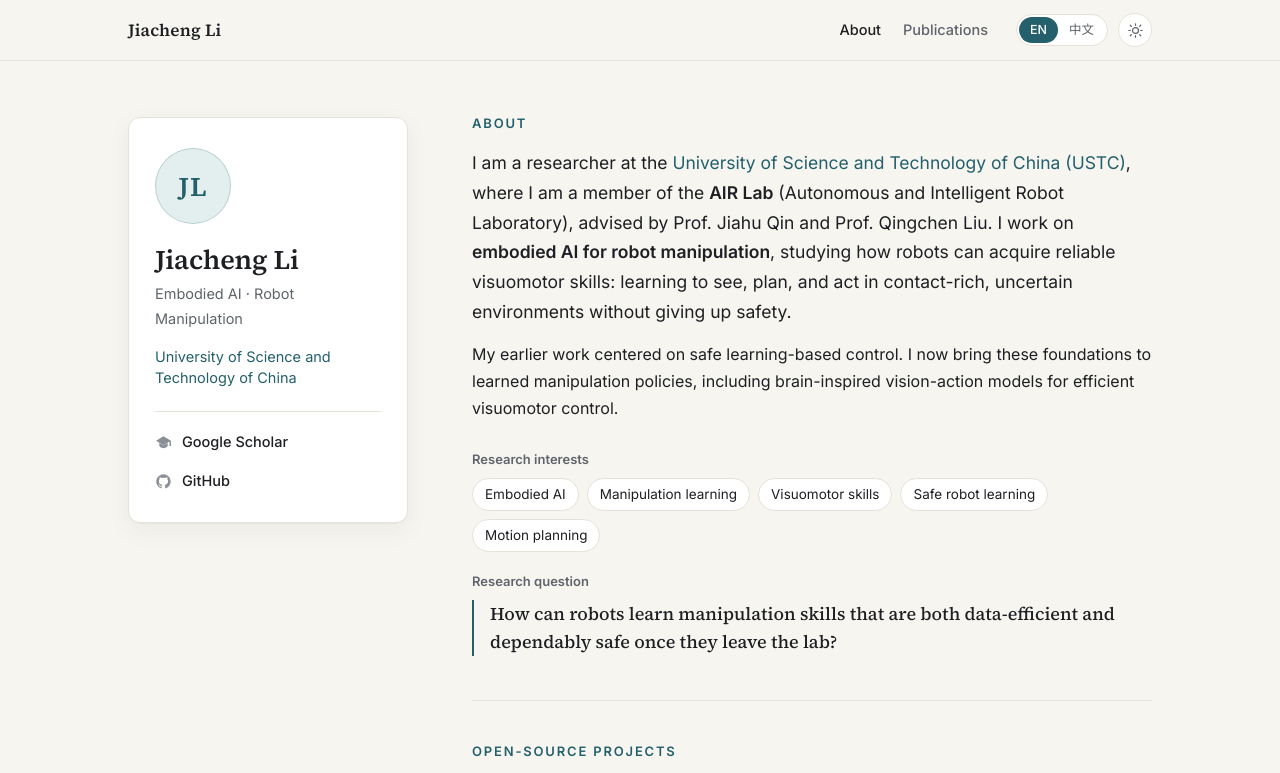
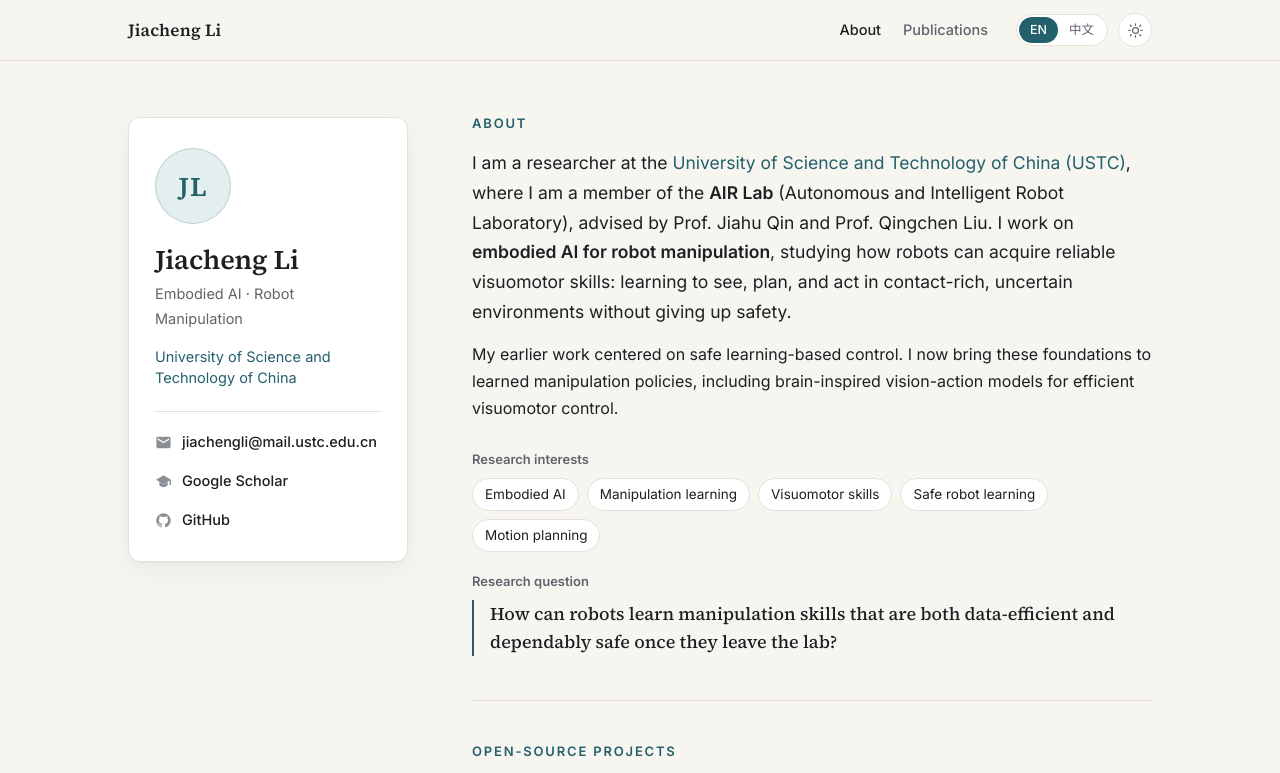
Before and after one commit to embodied-ai-research/embodied-ai-research.github.io, a website: page index.html in a window 1280 px wide. Shown: the top 773 px of the page. Drawn offline with Linux system fonts and the light colour scheme.

Commit message:
Add academic contact email

```diff
--- a/index.html
+++ b/index.html
@@ -71,6 +71,12 @@
         </p>
 
         <ul class="links">
+          <li>
+            <a href="mailto:jiachengli@mail.ustc.edu.cn">
+              <svg viewBox="0 0 24 24" aria-hidden="true"><path d="M20 4H4a2 2 0 0 0-2 2v12a2 2 0 0 0 2 2h16a2 2 0 0 0 2-2V6a2 2 0 0 0-2-2Zm0 4-8 5-8-5V6l8 5 8-5v2Z" /></svg>
+              <span>jiachengli@<wbr>mail.ustc.edu.cn</span>
+            </a>
+          </li>
           <li>
             <a href="https://scholar.google.com/citations?user=2q7VJ1EAAAAJ&amp;hl=en" target="_blank" rel="noopener">
               <svg viewBox="0 0 24 24" aria-hidden="true"><path d="M12 3 1.5 9.5 12 16l8.5-5.3V17h2V9.5L12 3Zm-6 9.6V16c0 2.2 2.7 4 6 4s6-1.8 6-4v-3.4l-6 3.7-6-3.7Z" /></svg>
```
